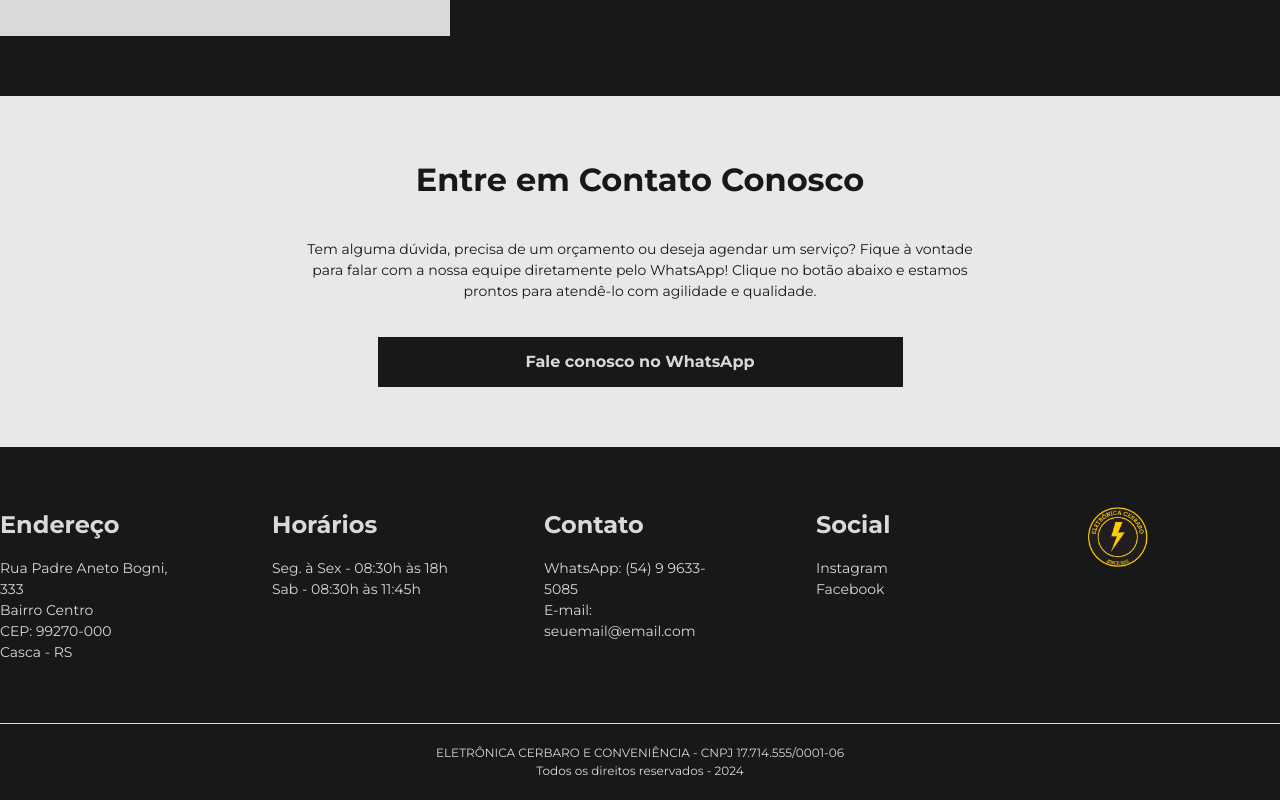
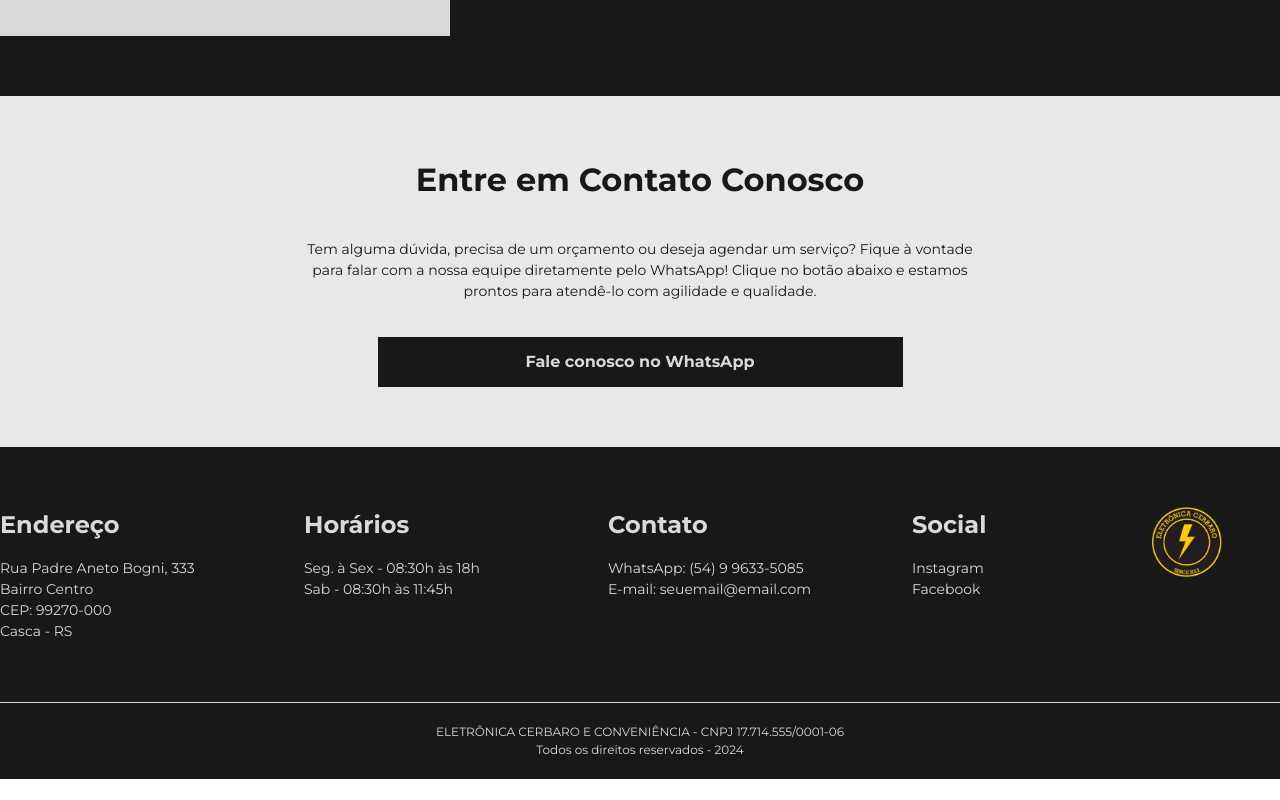
Before and after one commit to Reeginaa/lp-eletronica-cerbaro, a React (Vite) app: page / in a window 1280 px wide. Shown: the part 4140-4940 px from the top of the page. After the commit the page ends 4919 px from the top, so only its background shows below. Built offline with nearby package versions, Linux system fonts and the light colour scheme.

Commit message:
style: ajuste footer para mobie

```diff
--- a/src/pages/Home/section/Footer/Footer.scss
+++ b/src/pages/Home/section/Footer/Footer.scss
@@ -3,9 +3,16 @@
 
   .container{
     display: grid;
-    grid-template-columns: repeat(5, 1fr);
-    gap: 80px;
-    padding: 60px 0;
+    grid-template-columns: repeat(1, 1fr);
+    justify-content: space-between;
+    padding: 60px 15px;
+    gap: 30px;
+
+    @media(min-width: 992px){
+      grid-template-columns: 20% 20% 20% 15% 10%;
+      gap: 0px;
+      padding: 60px 0;
+    }
 
     .coluna{
       display: flex;
@@ -35,11 +42,15 @@
           font-weight: 400;
           color: #D9D9D9;
           cursor: pointer;
+
+          &:hover{
+            color: #FFEDA8;
+          }
         }
       }
 
       img{
-        max-height: 60px;
+        max-height: 70px;
       }
     }
   }
```
